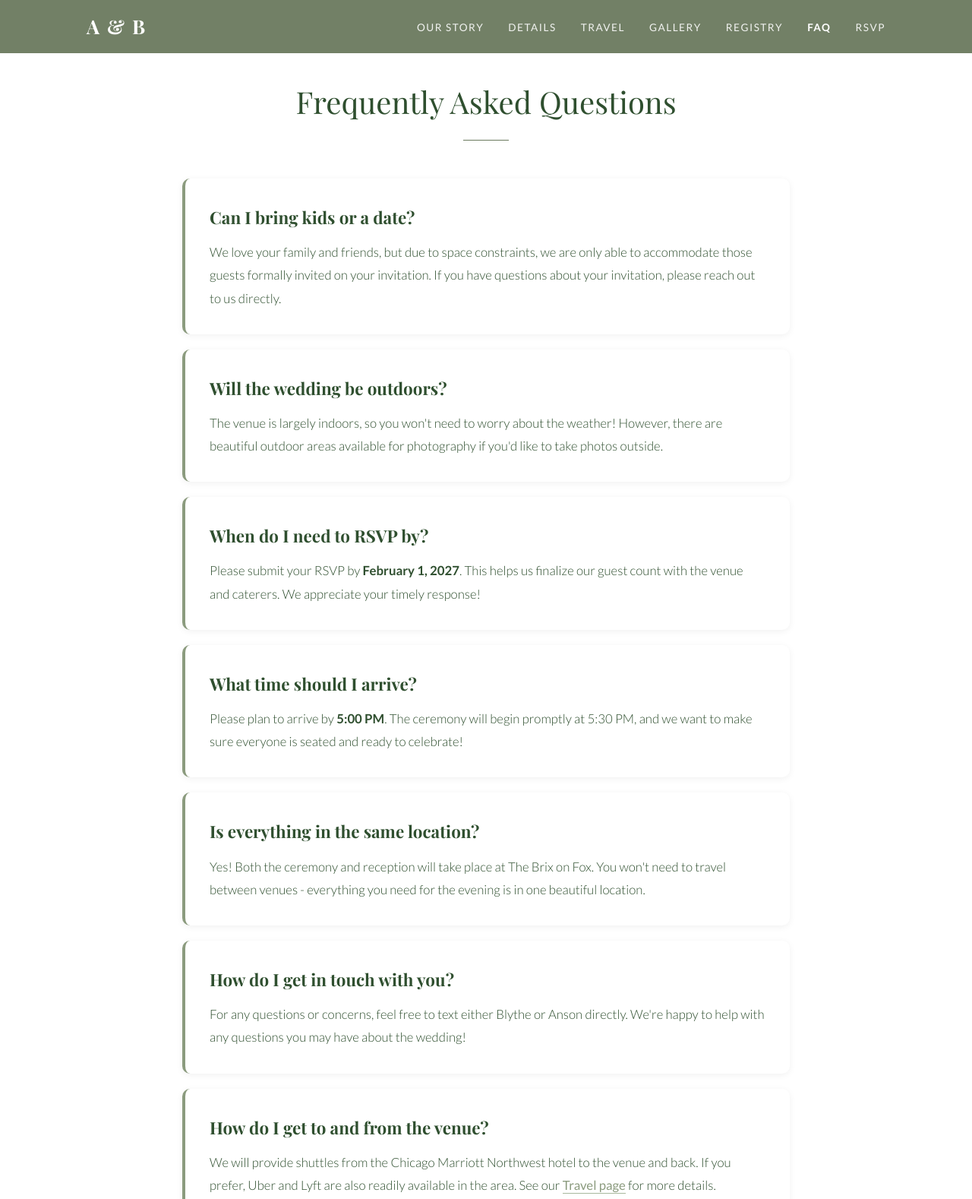
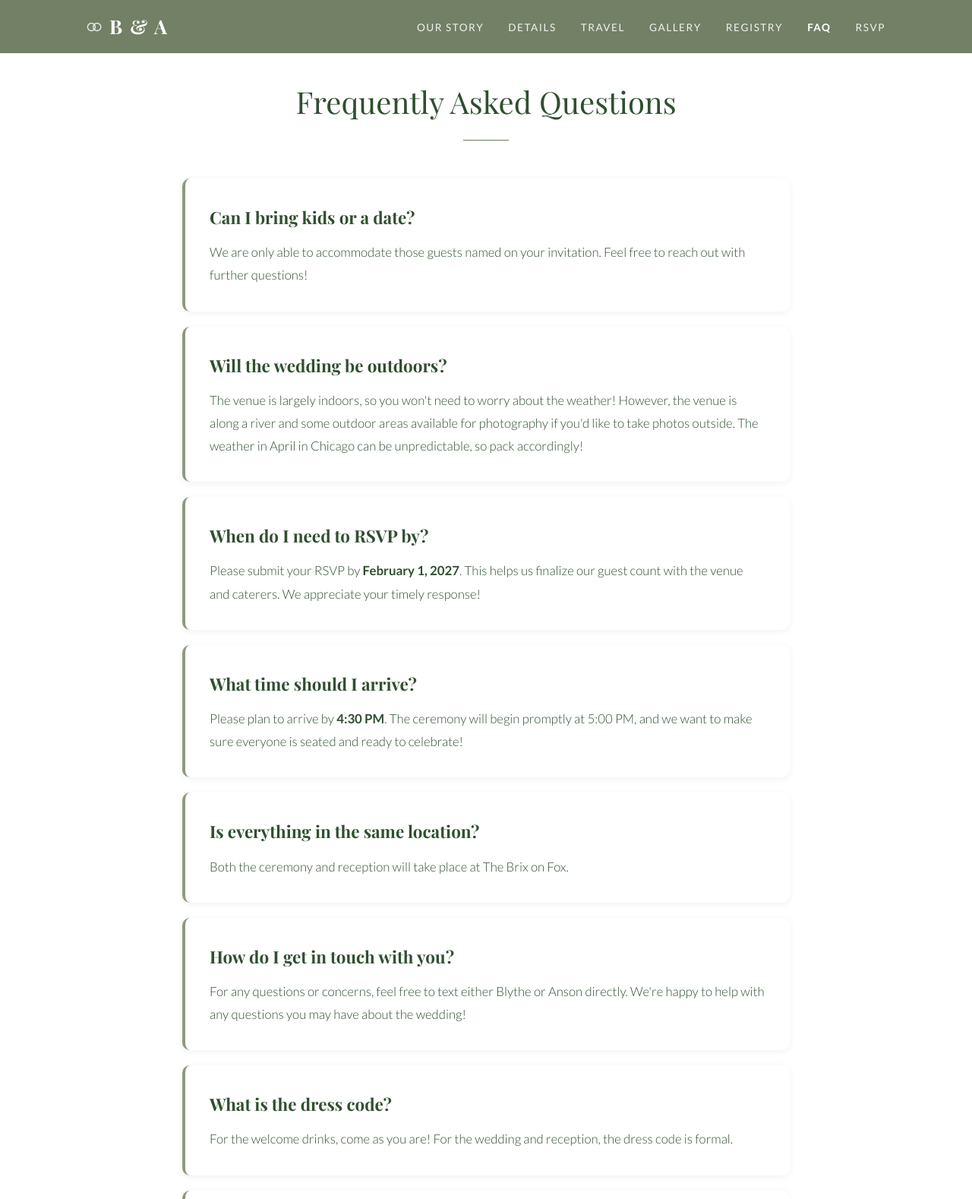
Before and after one commit to ansonm569/ClaudeCodeProjects1, a website: page faq.html in a window 1280 px wide. Shown: the top 1578 px of the page at 76% size. Drawn offline with nearby package versions, Linux system fonts and the light colour scheme; a web font is replaced by a local one.

Commit message:
Updated B&A icons and FAQ

```diff
--- a/faq.html
+++ b/faq.html
@@ -4,6 +4,7 @@
     <meta charset="UTF-8">
     <meta name="viewport" content="width=device-width, initial-scale=1.0">
     <title>FAQ - Blythe & Anson</title>
+    <link rel="icon" type="image/svg+xml" href="favicon.svg">
     <link rel="stylesheet" href="styles.css">
     <link rel="preconnect" href="https://fonts.googleapis.com">
     <link rel="preconnect" href="https://fonts.gstatic.com" crossorigin>
@@ -13,7 +14,7 @@
     <!-- Navigation -->
     <nav id="navbar" class="scrolled">
         <div class="nav-container">
-            <a href="index.html" class="nav-logo">A &amp; B</a>
+            <a href="index.html" class="nav-logo"><svg class="nav-logo-icon" xmlns="http://www.w3.org/2000/svg" viewBox="0 0 24 14" width="22" height="13" aria-hidden="true"><circle cx="7" cy="7" r="5.5" fill="none" stroke="currentColor" stroke-width="1.5"/><circle cx="15" cy="7" r="5.5" fill="none" stroke="currentColor" stroke-width="1.5"/></svg>B &amp; A</a>
             <button class="nav-toggle" aria-label="Toggle menu">
                 <span></span>
                 <span></span>
@@ -39,12 +40,12 @@
             <div class="faq-container">
                 <div class="faq-item fade-in visible">
                     <h3 class="faq-question">Can I bring kids or a date?</h3>
-                    <p class="faq-answer">We love your family and friends, but due to space constraints, we are only able to accommodate those guests formally invited on your invitation. If you have questions about your invitation, please reach out to us directly.</p>
+                    <p class="faq-answer">We are only able to accommodate those guests named on your invitation. Feel free to reach out with further questions!</p>
                 </div>
 
                 <div class="faq-item fade-in visible">
                     <h3 class="faq-question">Will the wedding be outdoors?</h3>
-                    <p class="faq-answer">The venue is largely indoors, so you won't need to worry about the weather! However, there are beautiful outdoor areas available for photography if you'd like to take photos outside.</p>
+                    <p class="faq-answer">The venue is largely indoors, so you won't need to worry about the weather! However, the venue is along a river and some outdoor areas available for photography if you'd like to take photos outside. The weather in April in Chicago can be unpredictable, so pack accordingly!</p>
                 </div>
 
                 <div class="faq-item fade-in visible">
@@ -54,12 +55,12 @@
 
                 <div class="faq-item fade-in visible">
                     <h3 class="faq-question">What time should I arrive?</h3>
-                    <p class="faq-answer">Please plan to arrive by <strong>5:00 PM</strong>. The ceremony will begin promptly at 5:30 PM, and we want to make sure everyone is seated and ready to celebrate!</p>
+                    <p class="faq-answer">Please plan to arrive by <strong>4:30 PM</strong>. The ceremony will begin promptly at 5:00 PM, and we want to make sure everyone is seated and ready to celebrate!</p>
                 </div>
 
                 <div class="faq-item fade-in visible">
                     <h3 class="faq-question">Is everything in the same location?</h3>
-                    <p class="faq-answer">Yes! Both the ceremony and reception will take place at The Brix on Fox. You won't need to travel between venues - everything you need for the evening is in one beautiful location.</p>
+                    <p class="faq-answer">Both the ceremony and reception will take place at The Brix on Fox.</p>
                 </div>
 
                 <div class="faq-item fade-in visible">
@@ -68,8 +69,13 @@
                 </div>
 
                 <div class="faq-item fade-in visible">
+                    <h3 class="faq-question">What is the dress code?</h3>
+                    <p class="faq-answer">For the welcome drinks, come as you are! For the wedding and reception, the dress code is formal.</p>
+                </div>
+
+                <div class="faq-item fade-in visible">
                     <h3 class="faq-question">How do I get to and from the venue?</h3>
-                    <p class="faq-answer">We will provide shuttles from the Chicago Marriott Northwest hotel to the venue and back. If you prefer, Uber and Lyft are also readily available in the area. See our <a href="travel.html" class="faq-link">Travel page</a> for more details.</p>
+                    <p class="faq-answer">We will provide shuttles from the Chicago Marriott Northwest hotel to the venue and back. Parking is available at the venue if you do rent a car, and if you prefer, Uber and Lyft are also readily available in the area. See our <a href="travel.html" class="faq-link">Travel page</a> for more details.</p>
                 </div>
             </div>
         </div>
--- a/styles.css
+++ b/styles.css
@@ -91,6 +91,14 @@ body {
     font-weight: 700;
     letter-spacing: 2px;
     transition: color 0.4s ease;
+    display: flex;
+    align-items: center;
+    gap: 8px;
+}
+
+.nav-logo-icon {
+    flex-shrink: 0;
+    opacity: 0.85;
 }
 
 #navbar.scrolled .nav-logo {
```
Also changed, not shown: details.html (+2 -1 lines), gallery.html (+2 -1 lines), index.html (+2 -1 lines), registry.html (+2 -1 lines), rsvp.html (+2 -1 lines), story.html (+2 -1 lines), travel.html (+2 -1 lines), favicon.svg (added).
